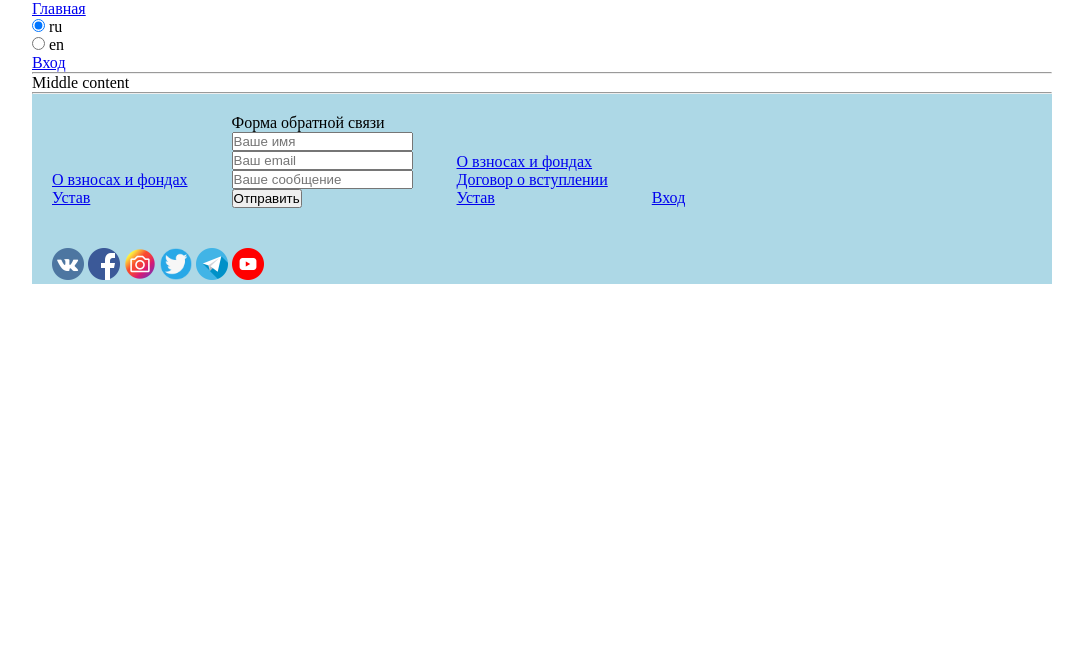
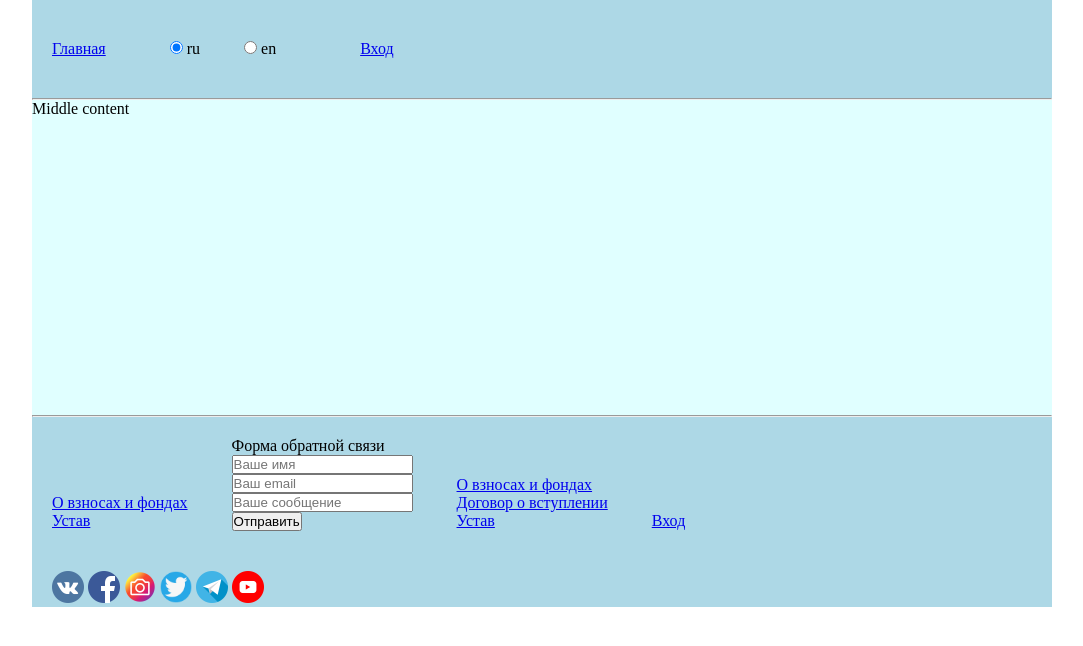
Before and after one commit to andryplekhanov/business-platform, a Django app: page / in a window 1280 px wide. Shown: the top 646 px of the page, without its empty margins (98-1181 px from the left). Run offline with Django 3.2, Linux system fonts and the light colour scheme; data comes from the database, SQL or seed files in the repository; both versions use the stored data as it was after the commit; some libraries are stand-ins or nearby versions.

Commit message:
some fix

```diff
--- a/app_users/templates/app_users/header.html
+++ b/app_users/templates/app_users/header.html
@@ -46,4 +46,22 @@
             </div>
         {% endif %}
     </div>
+
+
+
+<!--    !!! ВЕРСТАЛЬЩИКУ: удалить отсюда нижеследующие стили при вёрстке  -->
+    <style>
+        header {
+            background-color: lightblue;
+        }
+
+        header div {
+            display: inline-block;
+            margin: 20px;
+        }
+
+    </style>
+<!--    !!! ВЕРСТАЛЬЩИКУ: удалить отсюда эти стили при вёрстке  -->
+
+
 </header>
--- a/app_users/templates/app_users/home.html
+++ b/app_users/templates/app_users/home.html
@@ -5,5 +5,16 @@
 {% block middle %}
 {#    {% include 'app_main/topmiddle.html' %}#}
 
-    <div>Middle content</div>
+    <div id="middle">Middle content</div>
+
+    <!--    !!! ВЕРСТАЛЬЩИКУ: удалить отсюда нижеследующие стили при вёрстке  -->
+    <style>
+        #middle {
+            background-color: lightcyan;
+            min-height: 315px;
+        }
+
+    </style>
+<!--    !!! ВЕРСТАЛЬЩИКУ: удалить отсюда эти стили при вёрстке  -->
+
 {% endblock %}
--- a/app_users/views.py
+++ b/app_users/views.py
@@ -54,6 +54,7 @@ class SignUp(generic.CreateView):
         if form.is_valid():
             instance = form.save(commit=False)
             instance.parent = referrer
+            instance.is_freelancer = True
             instance.save()
             return redirect('login')
         return super().post(request, *args, **kwargs)
```
Also changed, not shown: db.sqlite3.
